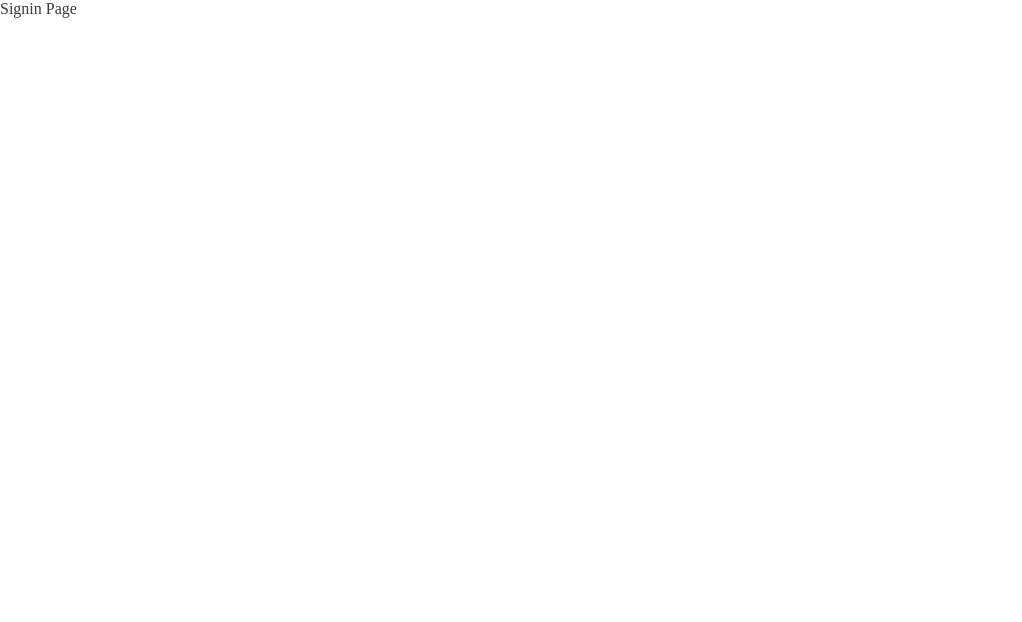
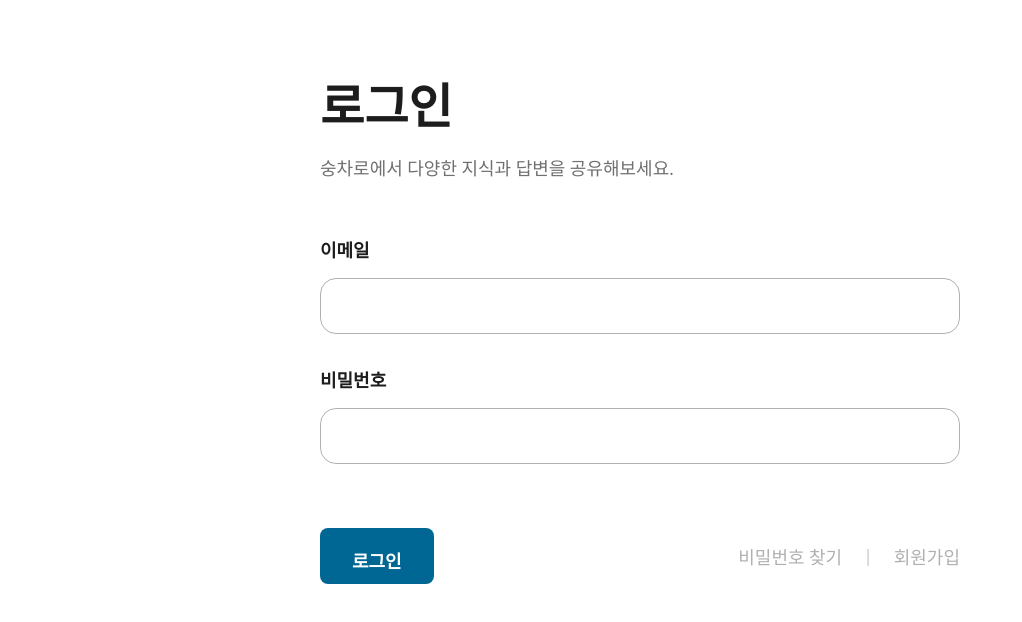
Before and after one commit to Soongmile/Soongmile-FE, a Next.js app: page /signin in a window 1280 px wide. Shown: the top 622 px of the page, without its empty margins (0-1022 px from the left). Built offline with nearby package versions, Linux system fonts and the light colour scheme.

Commit message:
[#18] 로그인 페이지 작업

```diff
--- a/pages/signin.tsx
+++ b/pages/signin.tsx
@@ -1,7 +1,82 @@
 import type { NextPage } from 'next';
+import { styled } from 'styled-components';
+import Spacing from '../components/reusable/Spacing';
+import theme from '../styles/theme';
+import TextInput from '../components/reusable/TextInput';
+import SquareBtn from '../components/reusable/Buttons/SquareBtn';
+import Link from 'next/link';
+import { useState } from 'react';
 
 const Signin: NextPage = () => {
-  return <h1>Signin Page</h1>;
+  const [email, setEmail] = useState<string>('');
+  const [password, setPassword] = useState<string>('');
+
+  return (
+    <Container>
+      <Spacing direction="vertical" size={68} />
+      <SigninTitle>로그인</SigninTitle>
+      <Spacing direction="vertical" size={16} />
+      <SigninText>숭차로에서 다양한 지식과 답변을 공유해보세요.</SigninText>
+      <Spacing direction="vertical" size={56} />
+      <SubText>이메일</SubText>
+      <Spacing direction="vertical" size={16} />
+      <TextInput type="email" width="640px" height="56px" />
+      <Spacing direction="vertical" size={32} />
+      <SubText>비밀번호</SubText>
+      <Spacing direction="vertical" size={16} />
+      <TextInput type="password" width="640px" height="56px" />
+      <Spacing direction="vertical" size={64} />
+      <BtnContainer>
+        <SquareBtn children="로그인" />
+        <FindFlex>
+          <Link href="/find">비밀번호 찾기</Link>
+          <span>|</span>
+          <Link href="/signup">회원가입</Link>
+        </FindFlex>
+      </BtnContainer>
+    </Container>
+  );
 };
 
 export default Signin;
+
+const Container = styled.div`
+  width: 640px;
+  margin: 0 auto;
+`;
+
+const SigninTitle = styled.div`
+  color: var(--black, #1d1d1d);
+  font-size: 48px;
+  font-style: normal;
+  font-weight: 600;
+  line-height: normal;
+`;
+
+const SigninText = styled.div`
+  font-size: ${theme.fontStyles.Text_M.fontSize}px;
+  font-weight: ${theme.fontStyles.Text_M.fontWeight};
+  color: ${theme.colors.gray3};
+`;
+
+const SubText = styled.div`
+  font-size: ${theme.fontStyles.Text_L.fontSize}px;
+  font-weight: ${theme.fontStyles.Text_L.fontWeight};
+  color: ${theme.colors.black};
+`;
+
+const BtnContainer = styled.div`
+  display: flex;
+  flex-direction: row;
+  justify-content: space-between;
+`;
+const FindFlex = styled.div`
+  display: flex;
+  flex-direction: row;
+  gap: 24px;
+  align-items: center;
+
+  color: ${theme.colors.gray2};
+  font-size: ${theme.fontStyles.Text_M.fontSize}px;
+  font-weight: ${theme.fontStyles.Text_M.fontWeight};
+`;
```
